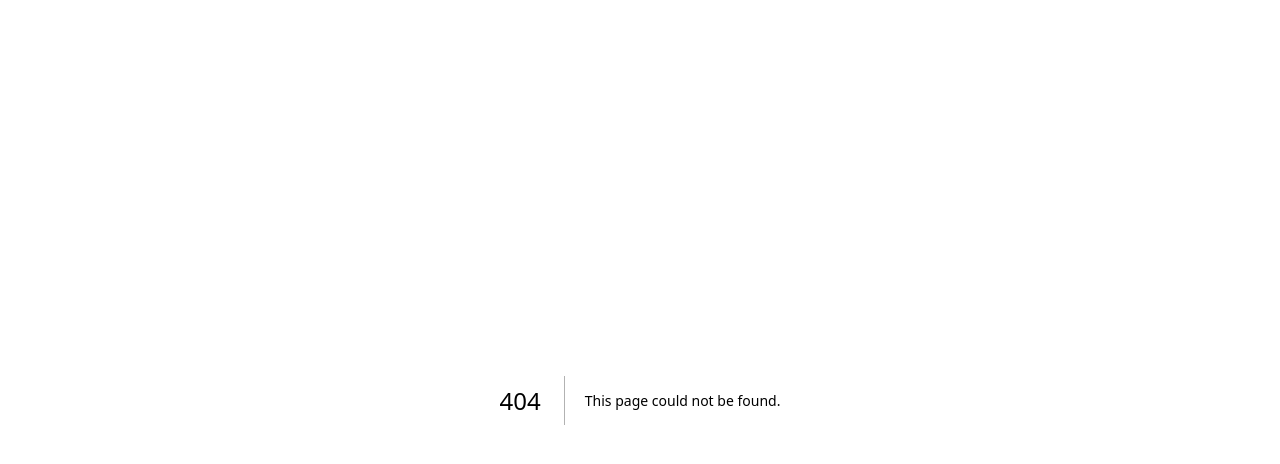
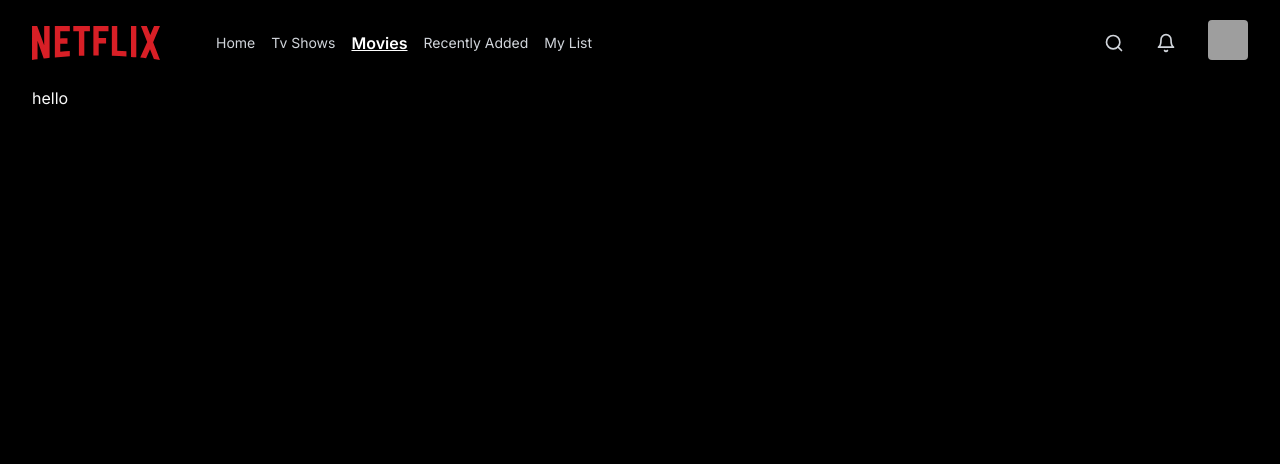
Before and after one commit to Philip-Nwabuwa/netflix-clone, a Next.js app: page /home/movies in a window 1280 px wide. Before the commit this address had no page. Shown: the top 464 px of the page. Built offline with nearby package versions, Linux system fonts and the light colour scheme; no server answers; sample sign-in values are in the browser's storage; grey boxes are pictures that could not be loaded.

Commit message:
fix 2 deploy vercel

```diff
--- /dev/null
+++ b/app/home/[genre]/page.tsx
@@ -0,0 +1,8 @@
+
+const page = () => {
+  return (
+    <div>hello</div>
+  )
+}
+
+export default page
--- a/package.json
+++ b/package.json
@@ -4,7 +4,8 @@
   "private": true,
   "scripts": {
     "dev": "next dev",
-    "build": "next build && prisma generate",
+    "postinstall": "prisma generate",
+    "build": "next build",
     "start": "next start",
     "lint": "next lint"
   },
```
